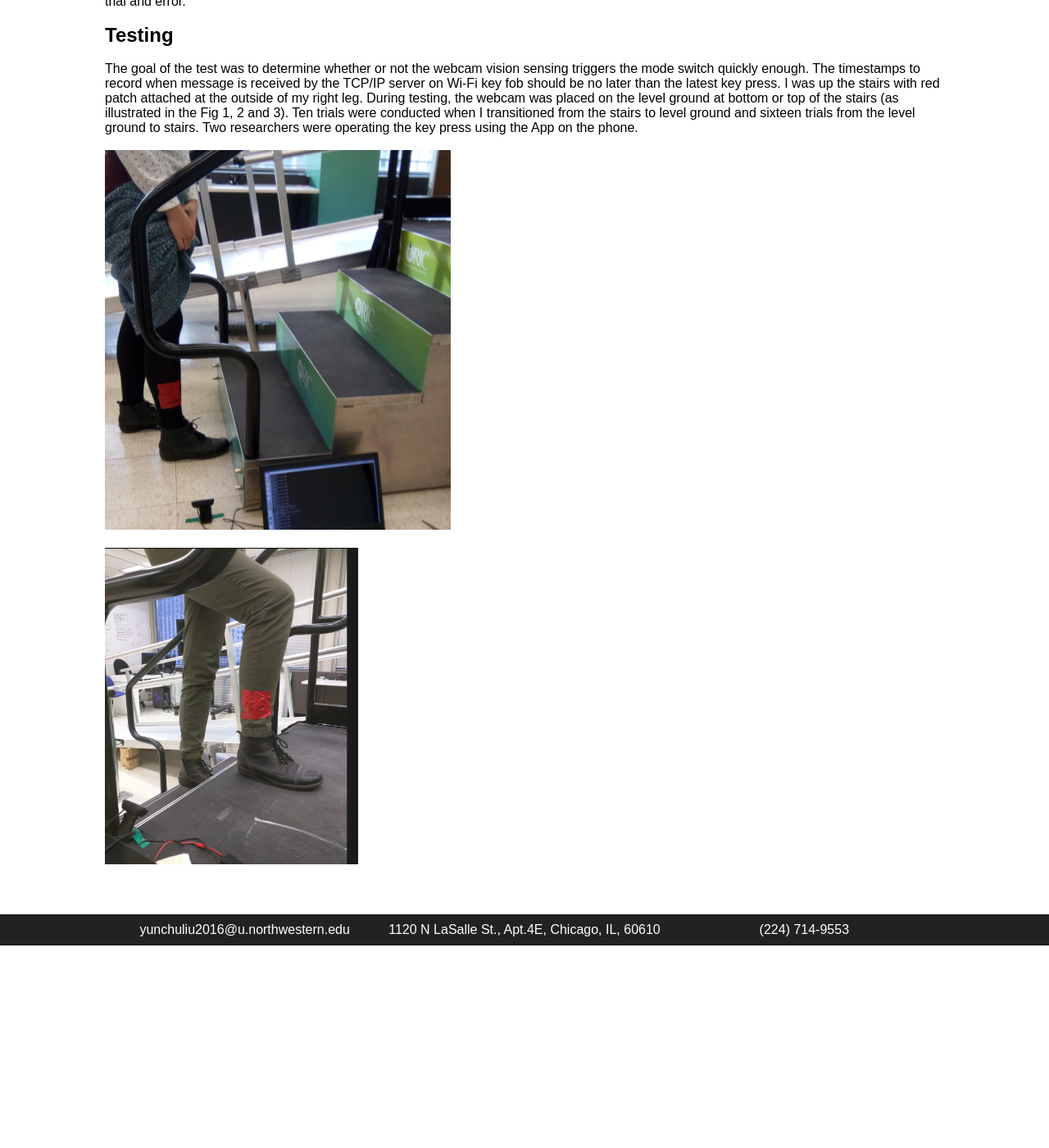
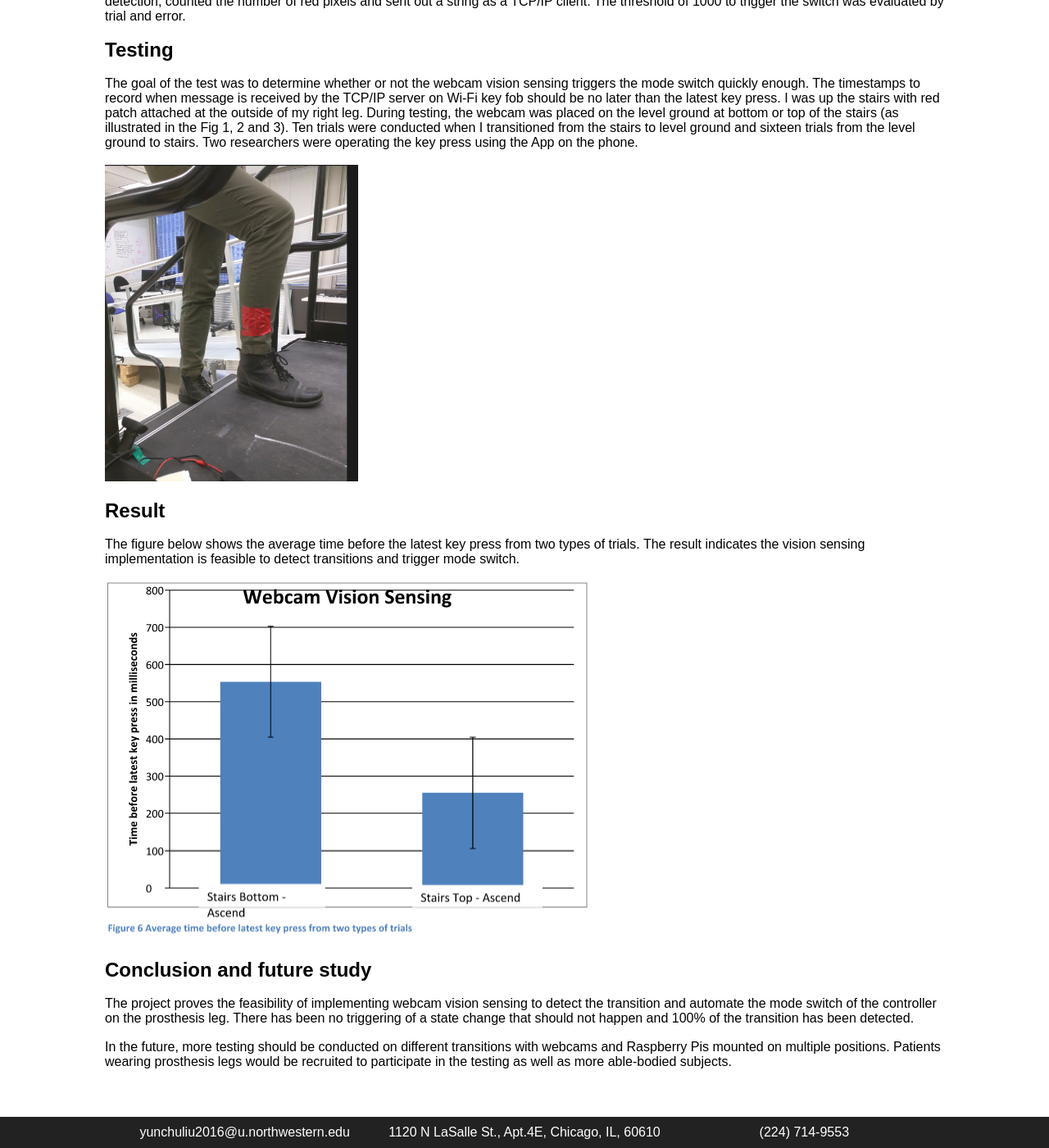
Before and after one commit to YunchuLiu/Portfolio, a Jekyll site: the page built from _projects/project-8.md, in a window 1280 px wide and 1400 px high, scrolled down 906 px. Shown: the whole window at 82% size. Built offline with Jekyll 4.4.1, drawn with Linux system fonts in a browser that asks for light colours; nearby versions of some CDN libraries; before the commit the page ends 2059 px from its top, so only the background shows below that; some of the changed text lies outside the part shown.

Commit message:
completed RIC project

```diff
--- a/_projects/project-8.md
+++ b/_projects/project-8.md
@@ -7,7 +7,7 @@ image: ambulation_lab.png
 
 ## Overview
 
-The main goal of this project was developing a sensing system to locate the user with the prosthesis leg and automatically switch modes based on the user location in the Ambulation Lab.
+The main goal of this project was developing a sensing system to locate the user with the prosthesis leg and automatically switch modes based on the user location in the Ambulation Lab. [The project report](https://docs.google.com/document/d/1p9NUiAjyq4ZqS9eabb7aCLV2O0axVvJ6hDps2XZaHfI/edit?usp=sharing) covers the details of the implementation.
 
 ## Background
 
@@ -36,6 +36,16 @@ I ended up with the implementation of webcam-based vision sensing. The right leg
 
 The goal of the test was to determine whether or not the webcam vision sensing triggers the mode switch quickly enough. The timestamps to record when message is received by the TCP/IP server on Wi-Fi key fob should be no later than the latest key press. I was up the stairs with red patch attached at the outside of my right leg. During testing, the webcam was placed on the level ground at bottom or top of the stairs (as illustrated in the Fig 1, 2 and 3). Ten trials were conducted when I transitioned from the stairs to level ground and sixteen trials from the level ground to stairs. Two researchers were operating the key press using the App on the phone.
 
-![Alt text](/Portfolio//projects/stairbottom.png)
+![Alt text](/Portfolio//projects/stairtop.png)
 
-![Alt text](/Portfolio//projects/stairtop.png)
+## Result
+
+The figure below shows the average time before the latest key press from two types of trials. The result indicates the vision sensing implementation is feasible to detect transitions and trigger mode switch.
+
+![Alt text](/Portfolio//projects/timebefore.png)
+
+## Conclusion and future study
+
+The project proves the feasibility of implementing webcam vision sensing to detect the transition and automate the mode switch of the controller on the prosthesis leg. There has been no triggering of a state change that should not happen and 100% of the transition has been detected.
+
+In the future, more testing should be conducted on different transitions with webcams and Raspberry Pis mounted on multiple positions. Patients wearing prosthesis legs would be recruited to participate in the testing as well as more able-bodied subjects.
```
Also changed, not shown: _projects/timebefore.png (added).
